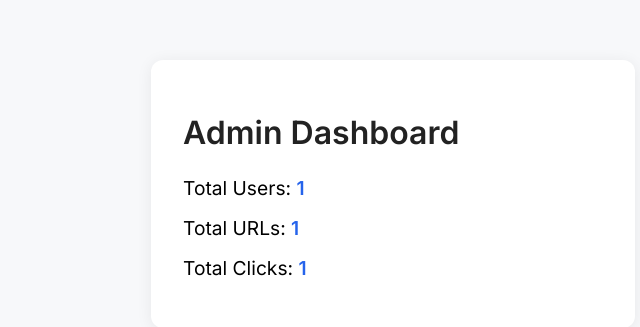
After one commit to 1cbyc/url-shortener, a PHP site: template views/admin_dashboard.php in a window 1280 px wide. The commit adds this page. Shown: the top 327 px of the page, without its empty margins (247-887 px from the left). Run offline with PHP 8.4, Linux system fonts and the light colour scheme; the template is opened without the code that fills it: most values are stand-ins (such as "Sample title", 1, 10 or a date in 2020).

Commit message:
added an admin dashboard

```diff
--- a/public/index.php
+++ b/public/index.php
@@ -21,6 +21,7 @@ $dispatcher = simpleDispatcher(function(RouteCollector $r) {
     $r->addRoute('POST', '/logout', ['UrlShortener\\Controller\\AuthController', 'logout']);
     $r->addRoute('POST', '/api/shorten', ['UrlShortener\\Controller\\ApiController', 'shorten']);
     $r->addRoute('GET', '/api/analytics/{code}', ['UrlShortener\\Controller\\ApiController', 'analytics']);
+    $r->addRoute('GET', '/admin', ['UrlShortener\\Controller\\AdminController', 'dashboard']);
 });
 
 $httpMethod = $_SERVER['REQUEST_METHOD'];
--- /dev/null
+++ b/views/admin_dashboard.php
@@ -0,0 +1,24 @@
+<!DOCTYPE html>
+<html lang="en">
+<head>
+    <meta charset="UTF-8">
+    <meta name="viewport" content="width=device-width, initial-scale=1.0">
+    <title>Admin Dashboard</title>
+    <link href="https://fonts.googleapis.com/css?family=Inter:400,600&display=swap" rel="stylesheet">
+    <style>
+        body { font-family: 'Inter', sans-serif; background: #f7f8fa; margin: 0; padding: 0; }
+        .container { max-width: 420px; margin: 60px auto; background: #fff; border-radius: 12px; box-shadow: 0 2px 16px rgba(0,0,0,0.07); padding: 32px; }
+        h1 { font-size: 2rem; font-weight: 600; margin-bottom: 24px; color: #222; }
+        .stat { font-size: 1.2rem; margin-bottom: 16px; }
+        .stat span { font-weight: 600; color: #2563eb; }
+    </style>
+</head>
+<body>
+    <div class="container">
+        <h1>Admin Dashboard</h1>
+        <div class="stat">Total Users: <span><?= $userCount ?></span></div>
+        <div class="stat">Total URLs: <span><?= $urlCount ?></span></div>
+        <div class="stat">Total Clicks: <span><?= $clickCount ?></span></div>
+    </div>
+</body>
+</html>
```
Also changed, not shown: src/Controller/AdminController.php (added, +18 -0 lines).
